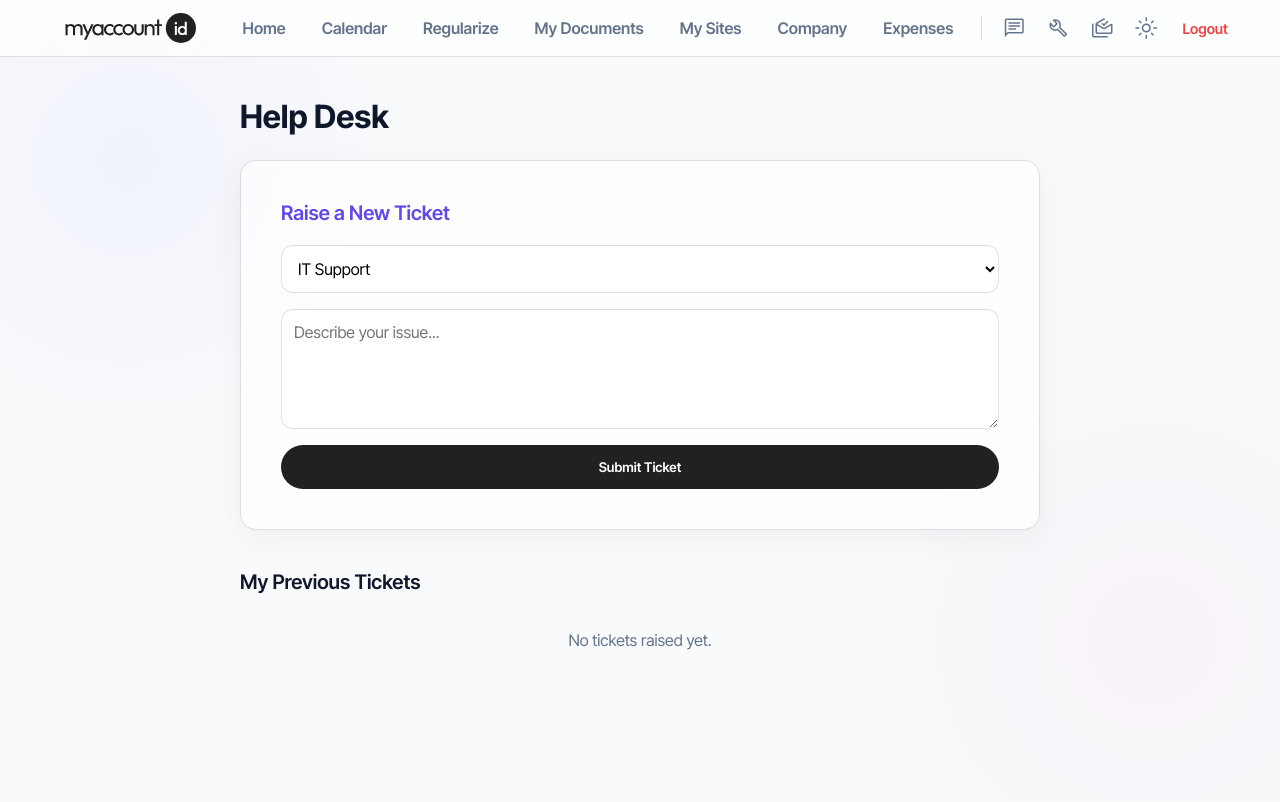
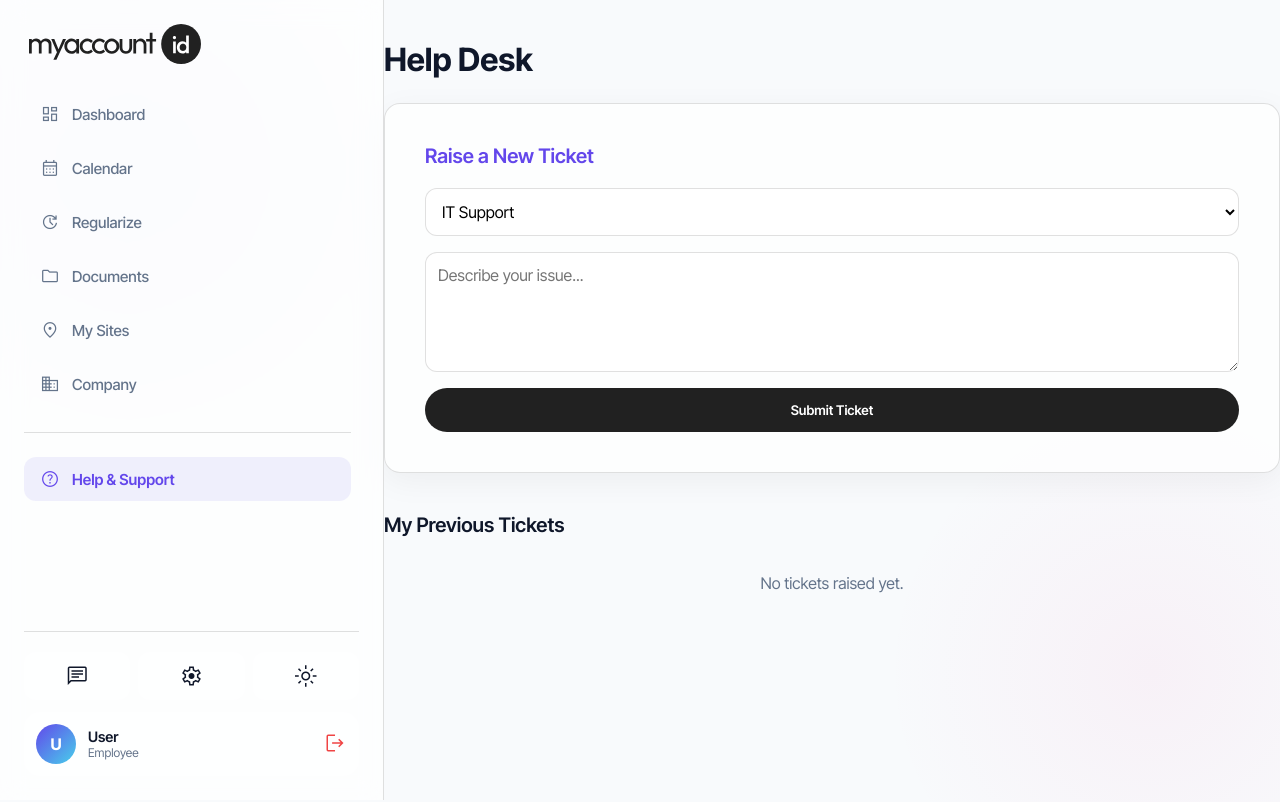
Before and after one commit to chinmay1182/attendance-web, a Next.js app: page /help in a window 1280 px wide. Shown: the top 802 px of the page. Built offline with nearby package versions, Linux system fonts and the light colour scheme.

Commit message:
cc00909909

```diff
--- a/src/app/globals.css
+++ b/src/app/globals.css
@@ -100,3 +100,50 @@ button {
     'GRAD' 0,
     'opsz' 24;
 }
+
+/* Global Layout for 30/70 Split (Sidebar + Content) */
+@media (min-width: 768px) {
+  nav.sidebar-nav {
+    width: 30% !important;
+    height: 100vh !important;
+    position: fixed !important;
+    top: 0;
+    left: 0;
+    overflow-y: auto;
+    border-right: 1px solid var(--glass-border);
+    border-bottom: none !important;
+    flex-direction: column !important;
+    align-items: flex-start !important;
+    padding: 24px !important;
+    justify-content: flex-start !important;
+  }
+
+  /* Shift the content container that follows the nav */
+  nav.sidebar-nav+div,
+  nav.sidebar-nav+main,
+  nav.sidebar-nav+section {
+    margin-left: 30% !important;
+    width: 70% !important;
+    max-width: 70% !important;
+  }
+}
+
+/* Mobile responsive override */
+@media (max-width: 768px) {
+  nav.sidebar-nav {
+    width: 100% !important;
+    height: auto !important;
+    position: relative !important;
+    flex-direction: column !important;
+    padding: 16px !important;
+    overflow-y: visible;
+  }
+
+  nav.sidebar-nav+div,
+  nav.sidebar-nav+main,
+  nav.sidebar-nav+section {
+    margin-left: 0 !important;
+    width: 100% !important;
+    max-width: 100% !important;
+  }
+}
--- a/src/components/Navbar.tsx
+++ b/src/components/Navbar.tsx
@@ -19,16 +19,22 @@ export const Navbar = () => {
     const [isHrDrpOpen, setIsHrDrpOpen] = useState(false);
 
     const getLinkStyle = (path: string) => {
-        const isActive = pathname === path;
+        const isActive = pathname === path || (path !== '/dashboard' && pathname.startsWith(path));
         return {
             color: isActive ? 'var(--primary)' : 'var(--text-muted)',
-            fontWeight: 600,
+            fontWeight: isActive ? 600 : 500,
             textDecoration: 'none',
-            padding: '8px 16px',
-            borderRadius: '8px',
-            background: isActive ? 'rgba(79, 70, 229, 0.1)' : 'transparent',
+            padding: '12px 16px',
+            borderRadius: '12px',
+            background: isActive ? 'rgba(79, 70, 229, 0.08)' : 'transparent',
             transition: 'all 0.2s',
-            whiteSpace: 'nowrap'
+            whiteSpace: 'nowrap',
+            display: 'flex',
+            alignItems: 'center',
+            gap: '12px',
+            width: '100%',
+            fontSize: '0.95rem',
+            marginBottom: '2px'
         } as React.CSSProperties;
     };
 
@@ -46,7 +52,7 @@ export const Navbar = () => {
                 const newNotice = payload.new as any;
                 let relevant = newNotice.audience === 'all';
                 if (newNotice.audience === 'role' && newNotice.target_id === profile.role) relevant = true;
-                if (newNotice.audience === 'user' && newNotice.target_id === user.uid) relevant = true;
+                if (newNotice.audience === 'user' && newNotice.target_id === user.id) relevant = true;
 
                 if (relevant) {
                     import('react-hot-toast').then(({ default: toast }) => {
@@ -61,7 +67,7 @@ export const Navbar = () => {
                         toast('📝 New Leave Request Submitted', { icon: 'exclamation' });
                     });
                 }
-                if (!isManagement && payload.eventType === 'UPDATE' && record.user_id === user.uid) {
+                if (!isManagement && payload.eventType === 'UPDATE' && record.user_id === user.id) {
                     import('react-hot-toast').then(({ default: toast }) => {
                         toast(`YOUR Leave Request was ${record.status.toUpperCase()}`, {
                             icon: record.status === 'approved' ? '✅' : '❌'
@@ -71,7 +77,7 @@ export const Navbar = () => {
             })
             .on('postgres_changes', { event: 'INSERT', schema: 'public', table: 'tasks' }, (payload) => {
                 const task = payload.new as any;
-                if (task.user_id === user.uid) {
+                if (task.user_id === user.id) {
                     import('react-hot-toast').then(({ default: toast }) => {
                         toast('📌 New Task Assigned/Logged: ' + task.title);
                     });
@@ -83,95 +89,135 @@ export const Navbar = () => {
     }, [user, profile, isManagement]);
 
     return (
-        <nav style={{
-            display: 'flex',
-            justifyContent: 'space-between',
-            alignItems: 'center',
-            padding: '8px 40px',
+        <nav className="sidebar-nav" style={{
             background: 'var(--bg-card)',
             backdropFilter: 'blur(12px)',
-            borderBottom: '1px solid var(--glass-border)',
-            position: 'sticky',
-            top: 0,
             zIndex: 100,
-            width: '100%'
+            display: 'flex',
+            flexDirection: 'column',
+            justifyContent: 'flex-start',
+            transition: 'all 0.3s ease'
         }}>
-            <div style={{ display: 'flex', alignItems: 'center' }}>
-                <Image src="/myaccount.svg" alt="Attendance Pro" width={180} height={30} priority style={{ objectFit: 'contain' }} />
+            {/* Logo Section */}
+            <div style={{ paddingBottom: '24px', width: '100%' }}>
+                <Image src="/myaccount.svg" alt="Attendance Pro" width={180} height={40} priority style={{ objectFit: 'contain', alignSelf: 'flex-start' }} />
             </div>
 
-            <div style={{ display: 'flex', gap: '4px', alignItems: 'center' }}>
+            {/* Navigation Links - Scrollable Area */}
+            <div style={{
+                flex: 1,
+                width: '100%',
+                display: 'flex',
+                flexDirection: 'column',
+                gap: '8px',
+                overflowY: 'auto',
+                paddingRight: '8px' // Space for scrollbar
+            }}>
                 {loading ? (
-                    /* Shimmer Loading State for Tabs */
-                    <div style={{ display: 'flex', gap: '12px', marginRight: '24px' }}>
-                        <Skeleton width={80} height={36} borderRadius={8} />
-                        <Skeleton width={80} height={36} borderRadius={8} />
-                        <Skeleton width={80} height={36} borderRadius={8} />
-                        <Skeleton width={80} height={36} borderRadius={8} />
-                        <Skeleton width={80} height={36} borderRadius={8} />
+                    <div style={{ display: 'flex', flexDirection: 'column', gap: '12px' }}>
+                        <Skeleton width="100%" height={48} borderRadius={12} />
+                        <Skeleton width="100%" height={48} borderRadius={12} />
+                        <Skeleton width="100%" height={48} borderRadius={12} />
+                        <Skeleton width="100%" height={48} borderRadius={12} />
                     </div>
                 ) : (
-                    /* Actual Nav Links */
                     <>
-                        {/* Employee Tabs */}
+                        {/* Employee Menu */}
                         {!isManagement && (
                             <>
-                                <Link href="/dashboard" style={getLinkStyle('/dashboard')}>Home</Link>
-                                <Link href="/calendar" style={getLinkStyle('/calendar')}>Calendar</Link>
-                                <Link href="/regularization" style={getLinkStyle('/regularization')}>Regularize</Link>
-                                <Link href="/documents" style={getLinkStyle('/documents')}>My Documents</Link>
-                                <Link href="/sites" style={getLinkStyle('/sites')}>My Sites</Link>
-                                <Link href="/company" style={getLinkStyle('/company')}>Company</Link>
+                                <Link href="/dashboard" style={getLinkStyle('/dashboard')}>
+                                    <span className="material-symbols-outlined" style={{ fontSize: '20px' }}>dashboard</span>
+                                    Dashboard
+                                </Link>
+                                <Link href="/calendar" style={getLinkStyle('/calendar')}>
+                                    <span className="material-symbols-outlined" style={{ fontSize: '20px' }}>calendar_month</span>
+                                    Calendar
+                                </Link>
+                                <Link href="/regularization" style={getLinkStyle('/regularization')}>
+                                    <span className="material-symbols-outlined" style={{ fontSize: '20px' }}>update</span>
+                                    Regularize
+                                </Link>
+                                <Link href="/documents" style={getLinkStyle('/documents')}>
+                                    <span className="material-symbols-outlined" style={{ fontSize: '20px' }}>folder</span>
+                                    Documents
+                                </Link>
+                                <Link href="/sites" style={getLinkStyle('/sites')}>
+                                    <span className="material-symbols-outlined" style={{ fontSize: '20px' }}>location_on</span>
+                                    My Sites
+                                </Link>
+                                <Link href="/company" style={getLinkStyle('/company')}>
+                                    <span className="material-symbols-outlined" style={{ fontSize: '20px' }}>business</span>
+                                    Company
+                                </Link>
                             </>
                         )}
 
-                        {/* Management & HR Tabs */}
+                        {/* Management & HR Menu */}
                         {isManagement && (
                             <>
-                                <Link href="/team" style={getLinkStyle('/team')}>Team</Link>
-                                <Link href="/stats" style={getLinkStyle('/stats')}>Stats</Link>
-                                <Link href="/notices" style={getLinkStyle('/notices')}>Notices</Link>
-                                <Link href="/sites" style={getLinkStyle('/sites')}>Sites</Link>
+                                <div style={{
+                                    textTransform: 'uppercase',
+                                    fontSize: '0.75rem',
+                                    fontWeight: 700,
+                                    color: 'var(--text-muted)',
+                                    marginTop: '16px',
+                                    marginBottom: '8px',
+                                    letterSpacing: '0.05em'
+                                }}>
+                                    Management
+                                </div>
+                                <Link href="/team" style={getLinkStyle('/team')}>
+                                    <span className="material-symbols-outlined" style={{ fontSize: '20px' }}>group</span>
+                                    Team
+                                </Link>
+                                <Link href="/stats" style={getLinkStyle('/stats')}>
+                                    <span className="material-symbols-outlined" style={{ fontSize: '20px' }}>bar_chart</span>
+                                    Stats
+                                </Link>
+                                <Link href="/notices" style={getLinkStyle('/notices')}>
+                                    <span className="material-symbols-outlined" style={{ fontSize: '20px' }}>campaign</span>
+                                    Notices
+                                </Link>
+                                <Link href="/sites" style={getLinkStyle('/sites')}>
+                                    <span className="material-symbols-outlined" style={{ fontSize: '20px' }}>map</span>
+                                    Sites
+                                </Link>
 
-                                {/* HR Management Dropdown */}
-                                <div style={{ position: 'relative', display: 'flex', alignItems: 'center' }}>
+                                {/* HR Dropdown - Converted to Expandable List */}
+                                <div style={{ display: 'flex', flexDirection: 'column' }}>
                                     <button
                                         onClick={() => setIsHrDrpOpen(!isHrDrpOpen)}
                                         style={{
-                                            color: 'var(--text-muted)',
-                                            fontWeight: 600,
-                                            padding: '8px 16px',
-                                            borderRadius: '8px',
+                                            ...getLinkStyle('hr-group'),
+                                            justifyContent: 'space-between',
+                                            cursor: 'pointer',
+                                            background: 'transparent',
                                             border: 'none',
-                                            background: 'transparent',
-                                            cursor: 'pointer',
+                                            width: '100%',
                                             display: 'flex',
-                                            alignItems: 'center',
-                                            gap: '4px',
-                                            fontSize: '1rem',
-                                            whiteSpace: 'nowrap'
+                                            textAlign: 'left'
                                         }}
                                     >
+                                        <div style={{ display: 'flex', alignItems: 'center', gap: '12px' }}>
+                                            <span className="material-symbols-outlined" style={{ fontSize: '20px' }}>badge</span>
                                             HR Management
-                                        <span className="material-symbols-outlined">keyboard_arrow_down</span>
+                                        </div>
+                                        <span className="material-symbols-outlined" style={{
+                                            transform: isHrDrpOpen ? 'rotate(180deg)' : 'rotate(0deg)',
+                                            transition: 'transform 0.2s'
+                                        }}>keyboard_arrow_down</span>
                                     </button>
 
+                                    {/* Expandable Content */}
                                     {isHrDrpOpen && (
                                         <div style={{
-                                            position: 'absolute',
-                                            top: '120%',
-                                            left: 0,
-                                            background: 'var(--bg-card)',
-                                            backdropFilter: 'blur(12px)',
-                                            border: '1px solid var(--glass-border)',
-                                            borderRadius: '12px',
-                                            padding: '8px',
                                             display: 'flex',
                                             flexDirection: 'column',
                                             gap: '4px',
-                                            minWidth: '180px',
-                                            boxShadow: '0 4px 6px -1px rgba(0, 0, 0, 0.1), 0 2px 4px -1px rgba(0, 0, 0, 0.06)',
-                                            zIndex: 1000
+                                            paddingLeft: '16px',
+                                            borderLeft: '2px solid var(--glass-border)',
+                                            marginLeft: '12px',
+                                            marginTop: '4px'
                                         }}>
                                             <Link href="/recruitment" style={getLinkStyle('/recruitment')}>Hiring</Link>
                                             <Link href="/payroll" style={getLinkStyle('/payroll')}>Payroll</Link>
@@ -181,83 +227,139 @@ export const Navbar = () => {
                                     )}
                                 </div>
 
-                                <Link href="/performance" style={getLinkStyle('/performance')}>Performance</Link>
-                                <Link href="/rewards" style={getLinkStyle('/rewards')}>Rewards</Link>
-                                <Link href="/help" style={getLinkStyle('/help')}>Help</Link>
+                                <Link href="/performance" style={getLinkStyle('/performance')}>
+                                    <span className="material-symbols-outlined" style={{ fontSize: '20px' }}>psychology</span>
+                                    Performance
+                                </Link>
+                                <Link href="/rewards" style={getLinkStyle('/rewards')}>
+                                    <span className="material-symbols-outlined" style={{ fontSize: '20px' }}>emoji_events</span>
+                                    Rewards
+                                </Link>
                             </>
                         )}
 
-                        {/* System Admin */}
+                        {/* Admin Menu */}
                         {profile?.role === 'admin' && (
                             <>
-                                <Link href="/org-structure" style={getLinkStyle('/org-structure')}>Org</Link>
-                                <Link href="/audit-logs" style={getLinkStyle('/audit-logs')}>Logs</Link>
+                                <div style={{
+                                    textTransform: 'uppercase',
+                                    fontSize: '0.75rem',
+                                    fontWeight: 700,
+                                    color: 'var(--text-muted)',
+                                    marginTop: '16px',
+                                    marginBottom: '8px',
+                                    letterSpacing: '0.05em'
+                                }}>
+                                    System
+                                </div>
+                                <Link href="/org-structure" style={getLinkStyle('/org-structure')}>
+                                    <span className="material-symbols-outlined" style={{ fontSize: '20px' }}>account_tree</span>
+                                    Organization
+                                </Link>
+                                <Link href="/audit-logs" style={getLinkStyle('/audit-logs')}>
+                                    <span className="material-symbols-outlined" style={{ fontSize: '20px' }}>history</span>
+                                    Audit Logs
+                                </Link>
                             </>
                         )}
 
-                        {/* Expenses */}
-                        {profile?.role !== 'admin' && (
-                            <Link href="/expenses" style={getLinkStyle('/expenses')}>Expenses</Link>
-                        )}
+                        <div style={{ height: '1px', background: 'var(--glass-border)', margin: '16px 0' }}></div>
+
+                        <Link href="/help" style={getLinkStyle('/help')}>
+                            <span className="material-symbols-outlined" style={{ fontSize: '20px' }}>help</span>
+                            Help & Support
+                        </Link>
                     </>
                 )}
+            </div>
 
-                <div style={{ width: 1, height: 24, background: 'var(--glass-border)', margin: '0 8px' }}></div>
-
-                {/* Icons Section - Always Visible */}
-                <Link href="/chat" style={{ color: 'var(--text-muted)', padding: '8px', display: 'flex', alignItems: 'center' }}>
+            {/* Bottom Actions */}
+            <div style={{
+                marginTop: 'auto',
+                paddingTop: '20px',
+                borderTop: '1px solid var(--glass-border)',
+                display: 'flex',
+                flexDirection: 'column',
+                gap: '12px',
+                width: '100%'
+            }}>
+                <div style={{ display: 'flex', gap: '8px', justifyContent: 'space-between' }}>
+                    <Link href="/chat" style={{
+                        flex: 1,
+                        display: 'flex',
+                        justifyContent: 'center',
+                        alignItems: 'center',
+                        padding: '12px',
+                        background: 'rgba(255,255,255,0.5)',
+                        borderRadius: '12px',
+                        color: 'var(--text-main)'
+                    }}>
                         <span className="material-symbols-outlined">chat</span>
                     </Link>
-
-                <Link href="/settings" style={{ color: 'var(--text-muted)', padding: '8px', display: 'flex', alignItems: 'center' }}>
-                    <span className="material-symbols-outlined">build</span>
+                    <Link href="/settings" style={{
+                        flex: 1,
+                        display: 'flex',
+                        justifyContent: 'center',
+                        alignItems: 'center',
+                        padding: '12px',
+                        background: 'rgba(255,255,255,0.5)',
+                        borderRadius: '12px',
+                        color: 'var(--text-main)'
+                    }}>
+                        <span className="material-symbols-outlined">settings</span>
                     </Link>
-
-                <button
-                    style={{
-                        background: 'none',
+                    <button onClick={toggleTheme} style={{
+                        flex: 1,
+                        display: 'flex',
+                        justifyContent: 'center',
+                        alignItems: 'center',
+                        padding: '12px',
+                        background: 'rgba(255,255,255,0.5)',
+                        borderRadius: '12px',
+                        color: 'var(--text-main)',
                         border: 'none',
-                        cursor: 'pointer',
-                        color: 'var(--text-muted)',
-                        padding: '8px',
-                        display: 'flex',
-                        alignItems: 'center'
-                    }}
-                >
-                    <span className="material-symbols-outlined">notification_multiple</span>
-                </button>
-
-                <button
-                    onClick={toggleTheme}
-                    style={{
-                        background: 'none',
-                        border: 'none',
-                        cursor: 'pointer',
-                        color: 'var(--text-muted)',
-                        padding: '8px',
-                        display: 'flex',
-                        alignItems: 'center'
-                    }}
-                >
+                        cursor: 'pointer'
+                    }}>
                         <span className="material-symbols-outlined">
                             {theme === 'light' ? 'light_mode' : 'moon_stars'}
                         </span>
                     </button>
+                </div>
 
-                <button
-                    onClick={logout}
-                    style={{
-                        background: 'none',
-                        border: 'none',
-                        color: '#ef4444',
-                        cursor: 'pointer',
-                        fontWeight: 600,
-                        padding: '8px 12px',
-                        fontSize: '0.9rem'
-                    }}
-                >
-                    Logout
+                {/* User Profile / Logout */}
+                <div style={{
+                    display: 'flex',
+                    alignItems: 'center',
+                    padding: '12px',
+                    background: 'rgba(255,255,255,0.5)',
+                    borderRadius: '16px',
+                    gap: '12px'
+                }}>
+                    <div style={{
+                        width: '40px',
+                        height: '40px',
+                        borderRadius: '50%',
+                        background: 'linear-gradient(135deg, var(--primary), var(--secondary))',
+                        color: 'white',
+                        display: 'flex',
+                        alignItems: 'center',
+                        justifyContent: 'center',
+                        fontWeight: 700
+                    }}>
+                        {profile?.name?.charAt(0) || 'U'}
+                    </div>
+                    <div style={{ flex: 1, overflow: 'hidden' }}>
+                        <div style={{ fontWeight: 600, fontSize: '0.9rem', whiteSpace: 'nowrap', overflow: 'hidden', textOverflow: 'ellipsis' }}>
+                            {profile?.name || 'User'}
+                        </div>
+                        <div style={{ fontSize: '0.75rem', color: 'var(--text-muted)' }}>
+                            {profile?.role || 'Employee'}
+                        </div>
+                    </div>
+                    <button onClick={logout} style={{ background: 'none', border: 'none', color: '#ef4444', cursor: 'pointer' }}>
+                        <span className="material-symbols-outlined">logout</span>
                     </button>
+                </div>
             </div>
         </nav>
     )
```
Lines whose indentation alone changed are shown as unchanged.
